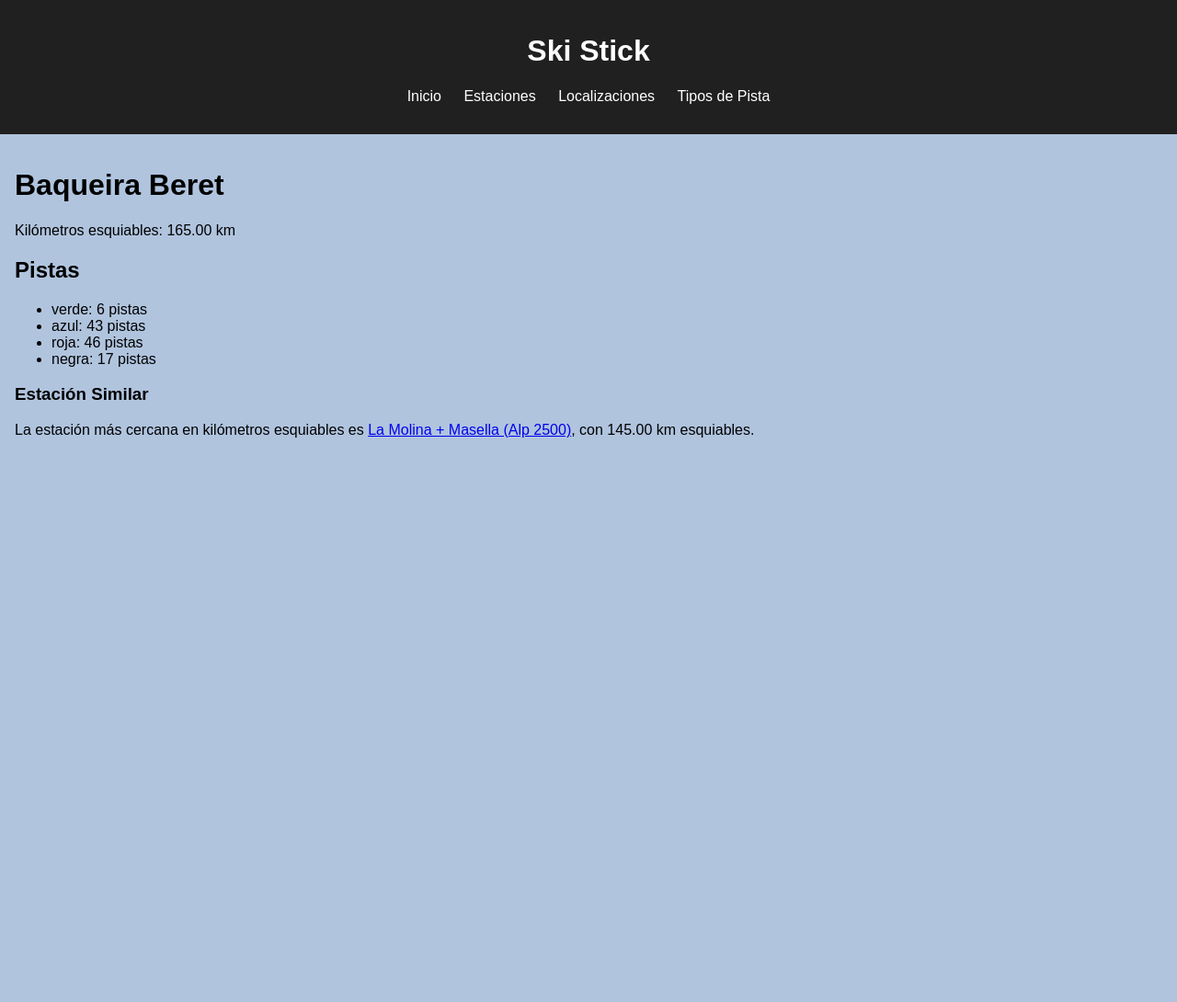
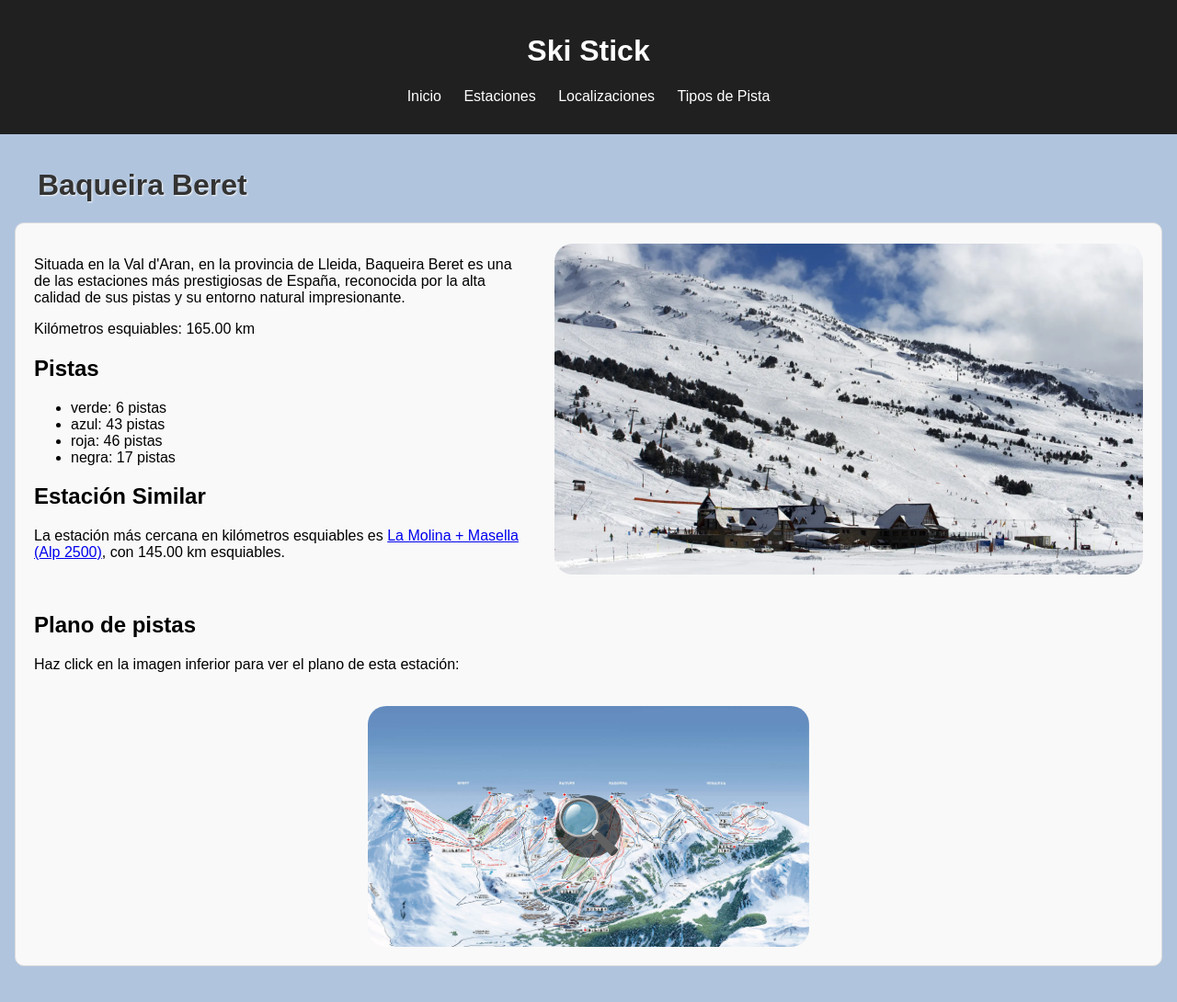
Before and after one commit to Pabloherreroo/IW-BI-03, a Django app: page /estacion/2/ in a window 1280 px wide. Shown: the top 1090 px of the page at 92% size. Run offline with Django 5.2, Linux system fonts and the light colour scheme; data comes from the database, SQL or seed files in the repository; both versions use the stored data as it was after the commit.

Commit message:
Vista detalle estacion

```diff
--- a/skiStick/appSkiStick/models.py
+++ b/skiStick/appSkiStick/models.py
@@ -42,6 +42,7 @@
     descripcion = models.TextField(blank=True, null=True)
     tipos_pista = models.ManyToManyField(TipoDePista, through='EstacionTipoDePista', related_name="estaciones")
     imagen = models.ImageField(upload_to='estaciones/', blank=True, null=True, verbose_name='imagen')
+    imagen_plano = models.ImageField(upload_to='estaciones/', blank=True, null=True, verbose_name='imagen_plano')
 
     def __str__(self):
         return self.nombre
--- a/skiStick/appSkiStick/static/css/styles.css
+++ b/skiStick/appSkiStick/static/css/styles.css
@@ -133,6 +133,67 @@
     color: royalblue;
 }
 
+.estacion-titulo {
+    color: #333;
+    text-shadow: 1px 1px 2px #f9f9f9;
+    margin-left: 25px;
+}
+
+.estacion-detalle {
+    display: flex;
+    flex-direction: column;
+    border: 1px solid #ddd;
+    border-radius: 10px;
+    background-color: #f9f9f9;
+}
+
+.estacion-detalle-info-imagen {
+    display: flex;
+    border-radius: 10px;
+    margin: 20px;
+    align-items: center;
+}
+
+.estacion-detalle-info {
+    flex: 1;
+    width: 50%;
+    margin-right: 25px;
+}
+
+.estacion-detalle-imagen {
+    height: 360px;
+    width: 640px;
+    border-radius: 20px;
+}
+
+.estacion-detalle-info-plano {
+    padding-left: 20px;
+    flex: 1;
+}
+
+.estacion-detalle-plano {
+    margin: 20px 0px;
+    position: relative;
+    display: flex;
+    justify-content: center;
+}
+
+.estacion-detalle-plano img {
+    width: 480px;
+    border-radius: 20px;
+}
+
+.estacion-detalle-plano .icono-zoom {
+    position: absolute;
+    top: 50%;
+    left: 50%;
+    transform: translate(-50%, -50%);
+    background: rgba(0, 0, 0, 0.6);
+    border-radius: 50%;
+    color: white;
+    font-size: 58px;
+    cursor: pointer;
+}
 
 
 
--- a/skiStick/appSkiStick/templates/estacion_detail.html
+++ b/skiStick/appSkiStick/templates/estacion_detail.html
@@ -1,18 +1,22 @@
 {% extends "base.html" %}
+{% block content %}
+<h1 class="estacion-titulo">{{ estacion.nombre }}</h1>
+<div class="estacion-detalle">
+    <div class="estacion-detalle-info-imagen">
+        <div class="estacion-detalle-info">
+            <p>{{ estacion.descripcion }}</p>
 
-{% block content %}
-<h1>{{ estacion.nombre }}</h1>
             <p>Kilómetros esquiables: {{ estacion.km_pistas }} km</p>
 
             <h2>Pistas</h2>
             <ul>
                 {% for tipo in tipos_con_cantidad %}
-        <li>{{ tipo.tipo_de_pista.nombre }}: {{ tipo.cantidad }} pistas</li>
+                    <li class="estacion-detalle-pistas">{{ tipo.tipo_de_pista.nombre }}: {{ tipo.cantidad }} pistas</li>
                 {% endfor %}
             </ul>
 
             {% if estacion_similar %}
-    <h3>Estación Similar</h3>
+                <h2>Estación Similar</h2>
                 <p>
                     La estación más cercana en kilómetros esquiables es
                     <a href="{% url 'estacion_detail' estacion_similar.pk %}">{{ estacion_similar.nombre }}</a>, con {{ estacion_similar.km_pistas }} km esquiables.
@@ -20,4 +24,26 @@
             {% else %}
                 <p>No hay estaciones similares en esta localización.</p>
             {% endif %}
+        </div>
+        {% if estacion.imagen %}
+            <img src="{{ estacion.imagen.url }}" alt="{{ estacion.nombre }}" class="estacion-detalle-imagen">
+        {% endif %}
+    </div>
+
+    {% if estacion.imagen_plano %}
+    <div class="estacion-detalle-info-plano">
+            <h2>Plano de pistas</h2>
+            <p>Haz click en la imagen inferior para ver el plano de esta estación:</p>
+    </div>
+    <div class="estacion-detalle-plano">
+        <img src="{{ estacion.imagen_plano.url }}" alt="{{ estacion.nombre }} plano" class="estacion-detalle-imagen-plano">
+        <div class="icono-zoom"  onclick="openInNewTab('{{ estacion.imagen_plano.url }}')">🔍</div>
+    </div>
+    <script>
+        function openInNewTab(url) {
+            window.open(url, '_blank').focus();
+        }
+    </script>
+    {% endif %}
+</div>
 {% endblock %}
```
Also changed, not shown: skiStick/appSkiStick/migrations/0004_estacion_imagen_plano.py (added), skiStick/db.sqlite3, skiStick/media/estaciones/alp_2500_plano.jpg (added), skiStick/media/estaciones/alto_campoo_plano.jpg (added), skiStick/media/estaciones/astun_plano.jpg (added), skiStick/media/estaciones/baqueira_plano.jpg (added), skiStick/media/estaciones/candanchu_plano.jpg (added), skiStick/media/estaciones/cerler_plano.jpg (added), skiStick/media/estaciones/formigal_plano.jpg (renamed from skiStick/media/estaciones/formigal.jpg), skiStick/media/estaciones/grandvalira_plano.jpg (added), skiStick/media/estaciones/sierra_nevada_plano.webp (added), skiStick/media/estaciones/valdesqui_plano.webp (added), skiStick/media/estaciones/valdezcaray_plano.jpg (added), skiStick/media/estaciones/vallnord_plano.jpg (added). Lines whose indentation alone changed are shown as unchanged.
